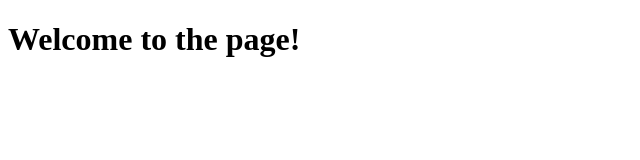
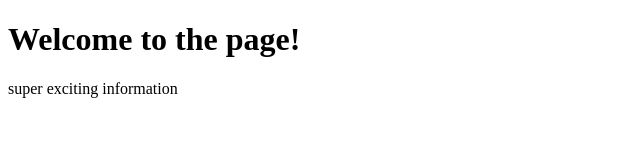
Before and after one commit to MFMaloney/lesson4, a plain HTML site: page index.html in a window 1280 px wide. Shown: the whole page, without its empty margins (0-640 px from the left). Drawn offline with Linux system fonts and the light colour scheme.

Commit message:
added some body

```diff
--- a/index.html
+++ b/index.html
@@ -3,6 +3,10 @@
 <body>
 	<h1>Welcome to the page!</h1>
 
+	<div>
+		super exciting information
+	</div>
+
 
 </body>
 </html>
```
